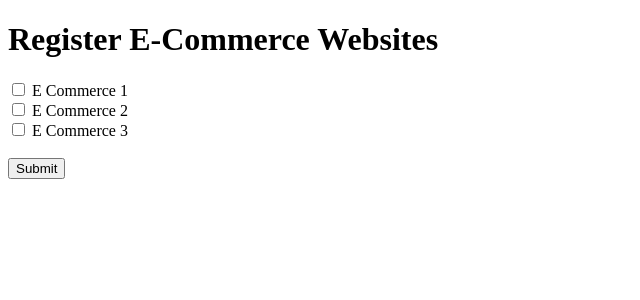
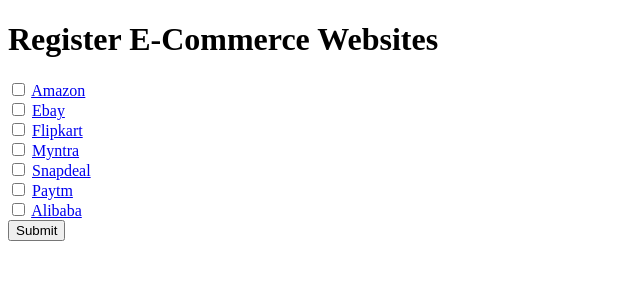
Before and after one commit to r-i-c-h-a/ACMS, a Flask app: page /account/list_ecommerce in a window 1280 px wide. Shown: the top 300 px of the page, without its empty margins (0-640 px from the left). Run offline with Flask 2, Linux system fonts and the light colour scheme; a user stored in the database is signed in; data comes from the database, SQL or seed files in the repository.

Commit message:
getting list of ecommerces works

```diff
--- a/templates/list_ecommerces.html
+++ b/templates/list_ecommerces.html
@@ -9,15 +9,13 @@
 
     <h1>Register E-Commerce Websites</h1>
 
-    <!-- TO DO : Get list of E-Commerce Websites for the backend -->
+    <form action="">
 
-    <form action="">
-        <input type="checkbox" id="item1" name="item1" value="listitem1">
-        <label for="ecommerce"> E Commerce 1</label><br>
-        <input type="checkbox" id="item2" name="item2" value="listitem2">
-        <label for="ecommerce"> E Commerce 2</label><br>
-        <input type="checkbox" id="item3" name="item3" value="listitem3">
-        <label for="ecommerce"> E Commerce 3</label><br><br>
+            {% for item in ecommData %}
+                <input type="checkbox" id="item3" name="item3" value="listitem3">
+                <label><a href="{{item[1]}}"> {{item[0]}} </a></label> <br />
+            {% endfor %}
+
         <input type="submit" value="Submit">
     </form>
 
```
